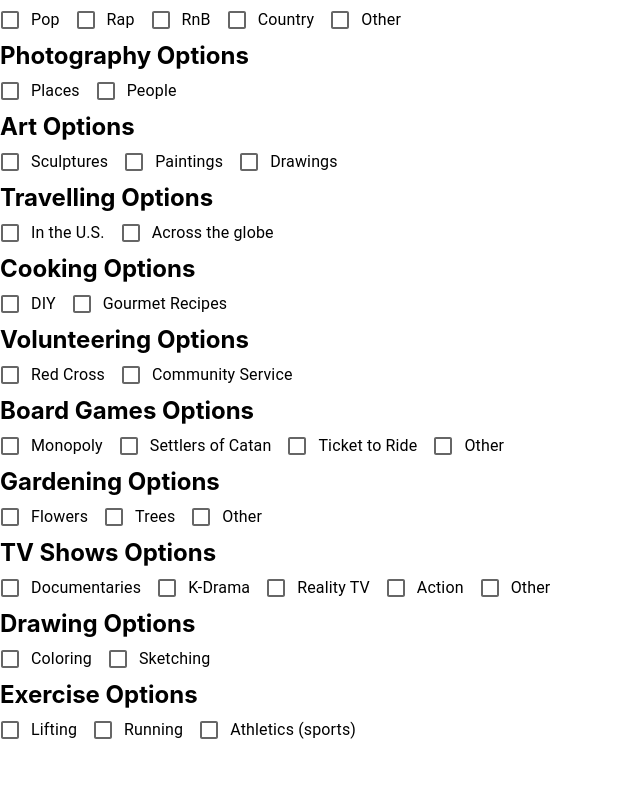
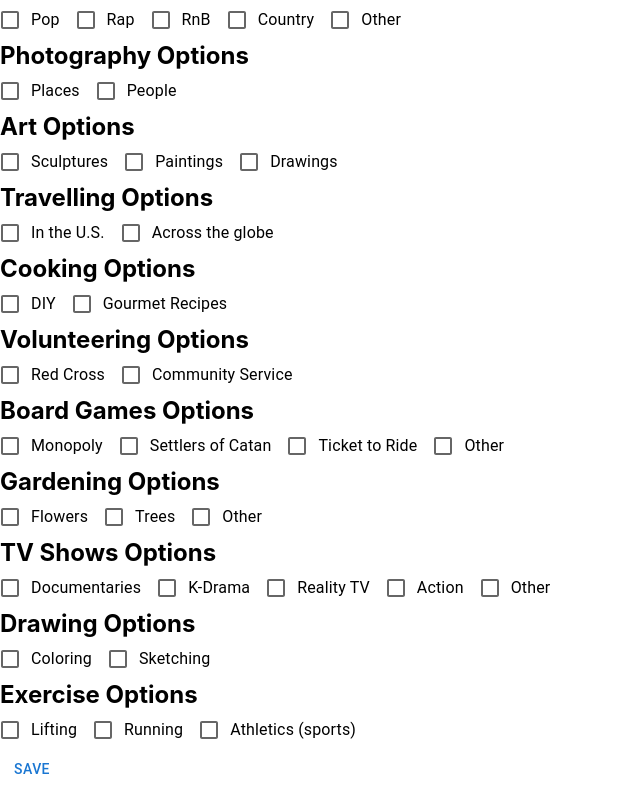
Before and after one commit to LachlanMountjoy/545, a React (Create React App) app in the folder coffeechat/: page /preferences in a window 1280 px wide. Shown: the part 243-1031 px from the top of the page, without its empty margins (0-640 px from the left). Before the commit the page ends 994 px from the top, so only its background shows below. Built offline with nearby package versions, Linux system fonts and the light colour scheme.

Commit message:
Added save button

```diff
--- a/coffeechat/src/components/Preferences/Preferences.js
+++ b/coffeechat/src/components/Preferences/Preferences.js
@@ -3,6 +3,7 @@
 import FormGroup from '@mui/material/FormGroup';
 import FormControlLabel from '@mui/material/FormControlLabel';
 import Checkbox from '@mui/material/Checkbox';
+import Button from '@mui/material/Button';
 
 function Preferences() {
     const keys = Object.keys(preferences);
@@ -22,6 +23,7 @@
                 )}
             </div>
             </FormGroup>
+            <Button onClick={() => {alert('preferences updated');}}>Save</Button>
         </div>
     );
   }
```
